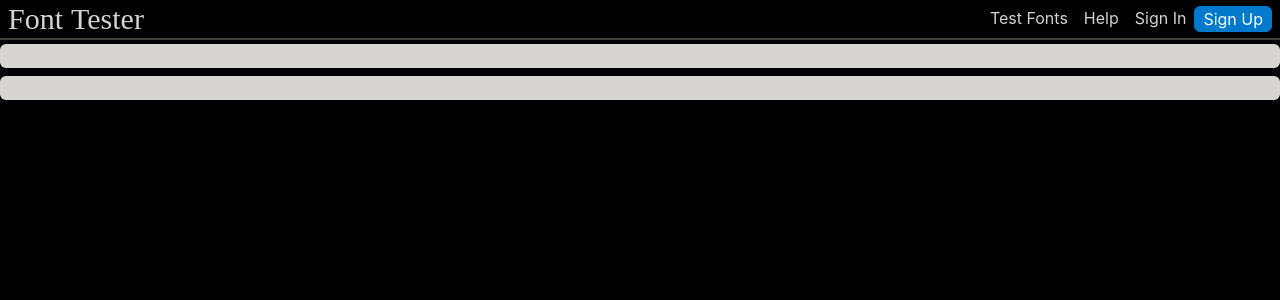
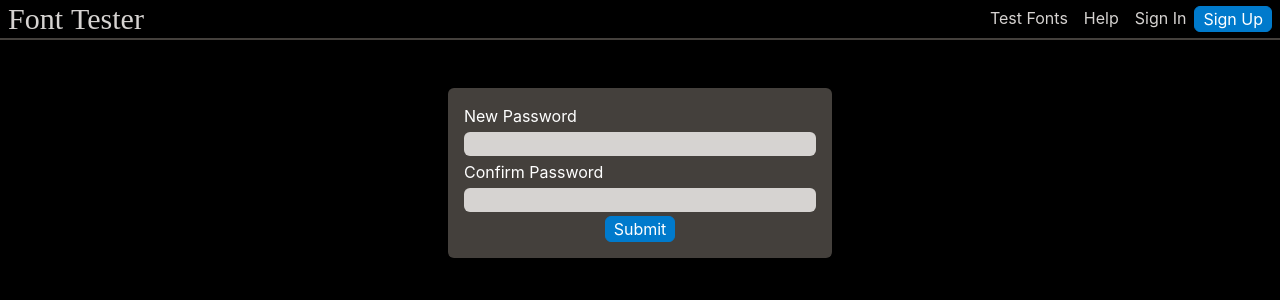
Before and after one commit to Jhon-Idrovo/FontTester, a Next.js app: page /password-change in a window 1280 px wide. Shown: the top 300 px of the page. Built offline with nearby package versions, Linux system fonts and the light colour scheme.

Commit message:
change password working

```diff
--- a/pages/account.tsx
+++ b/pages/account.tsx
@@ -1,3 +1,4 @@
+import Link from "next/link";
 import useDislikedFonts from "../hooks/useDislikedFonts";
 import useLikedFonts from "../hooks/useLikedFonts";
 import useUser from "../hooks/useUser";
@@ -39,10 +40,12 @@ function Account() {
         <h2 className="t2">Number of fonts disliked:</h2>
         <p className="text-xl ml-4">{dlFonts?.length}</p>
       </div>
-      {/* <div className="flex justify-around mt-4">
-        <button className="btn py-0 px-2">Change Password</button>
+      <div className="flex justify-around mt-4">
+        <Link href="/password-change">
+          <a className="btn py-0 px-2">Change Password</a>
+        </Link>
         <button className="btn-red py-0 px-2">Delete Account</button>
-      </div> */}
+      </div>
     </div>
   );
 }
--- a/pages/password-change.tsx
+++ b/pages/password-change.tsx
@@ -1,19 +1,72 @@
+import { AxiosError } from "axios";
+import { useState } from "react";
+import ButtonLoading from "../components/ButtonLoading";
+import axiosInstance from "../lib/axios";
+
 function PasswordChange() {
+  const [errorMsg, setErrorMsg] = useState("");
+  const [reqState, setReqState] = useState<
+    "" | "loading" | "success" | "error"
+  >("");
+  const [passwords, setPasswords] = useState(["", ""]);
+  const [loading, setLoading] = useState(false);
+  const submitHandler = async (e) => {
+    e.preventDefault();
+    setErrorMsg("");
+    setReqState("loading");
+    // compare passwords
+    if (passwords[0] !== passwords[1]) {
+      setErrorMsg("The passwords are not the same");
+      setReqState("error");
+      return;
+    }
+    try {
+      await axiosInstance.post("/auth/change-password", {
+        newPassword: passwords[0],
+      });
+      setReqState("success");
+    } catch (error) {
+      console.log(error);
+      setErrorMsg((error as AxiosError).response?.data.error.message);
+      setReqState("error");
+    }
+  };
   return (
     <div>
-      <form action="" className="flex flex-col">
+      <form
+        action=""
+        className="flex flex-col max-w-sm mx-auto bg-secondary rounded-md p-4 mt-12"
+        onSubmit={submitHandler}
+      >
+        <label htmlFor="password" className="text-txt-secondary">
+          New Password
+        </label>
         <input
           type="password"
           name=""
           id="password"
+          value={passwords[0]}
+          onChange={(e) => setPasswords((prev) => [e.target.value, prev[1]])}
           className="bg-secondary-input"
         />
+        <label htmlFor="password-conf" className="text-txt-secondary">
+          Confirm Password
+        </label>
         <input
           type="password"
           name=""
           id="password-conf"
+          value={passwords[1]}
+          onChange={(e) => setPasswords((prev) => [prev[0], e.target.value])}
           className="bg-secondary-input"
         />
+        {errorMsg && <div className="text-alert text-center">{errorMsg}</div>}
+        {reqState === "success" && (
+          <div className="text-center text-txt-secondary">Password changed</div>
+        )}
+        <button className="btn py-0 px-2 w-min table mx-auto">
+          {reqState === "loading" && <ButtonLoading />}Submit
+        </button>
       </form>
     </div>
   );
```
